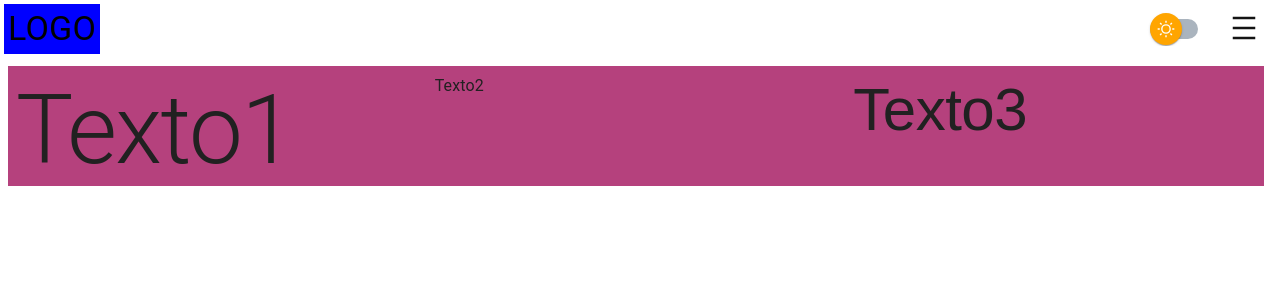
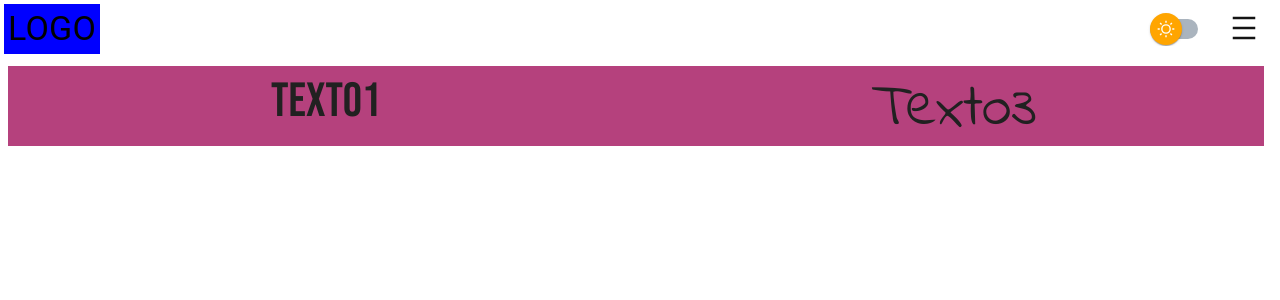
Before and after one commit to nicolasjrz/test-theme-material-ui, a React (Vite) app: page / in a window 1280 px wide. Shown: the top 300 px of the page. Built offline with nearby package versions, Linux system fonts and the light colour scheme.

Commit message:
add fonts in proyect

```diff
--- a/src/App.css
+++ b/src/App.css
@@ -40,3 +40,14 @@
 .read-the-docs {
   color: #888;
 } */
+
+
+@font-face {
+  font-family: prueba1;
+  src: url(../src/assets/fonts/BebasNeue-Regular.ttf);
+}
+
+@font-face {
+  font-family: prueba2;
+  src: url(../src/assets/fonts/IndieFlower-Regular.ttf);
+}
--- a/src/pages/HomePage.jsx
+++ b/src/pages/HomePage.jsx
@@ -10,20 +10,18 @@ export const HomePage = () => {
         spacing={1}
         container
         style={{ backgroundColor: theme.palette.background2.default }}
+        textAlign={"center"}
       >
-        <Grid item sm={4}>
+        <Grid item sm={6}>
           <Typography
-            variant="h1" // Especifica el estilo de tipografía primaria
+            variant="h3" // Especifica el estilo de tipografía primaria
             sx={{ fontFamily: theme.typography.primary.fontFamily }}
           >
             Texto1
           </Typography>
         </Grid>
-        <Grid item sm={4}>
-          <Typography variant="body1">Texto2</Typography>{" "}
-          {/* Usando el estilo de tipografía predeterminado */}
-        </Grid>
-        <Grid item sm={4}>
+
+        <Grid item sm={6}>
           <Typography
             variant="h2" // Especifica el estilo de tipografía secundaria
             sx={{ fontFamily: theme.typography.secondary.fontFamily }}
--- a/src/ui/theme/getDesignTokens.js
+++ b/src/ui/theme/getDesignTokens.js
@@ -6,7 +6,7 @@ export const getDesignTokens = (mode) => {
 
   // Define tus dos tipos de tipografía personalizados
   const typographyPrimary = {
-    fontFamily: "'Roboto', sans-serif",
+    fontFamily: "prueba1, 'Roboto', sans-serif", // Usa la fuente personalizada 'prueba1' y si no está disponible, usa 'Roboto'
     h1: {
       fontSize: "2rem",
       fontWeight: 600,
@@ -15,9 +15,9 @@ export const getDesignTokens = (mode) => {
   };
 
   const typographySecondary = {
-    fontFamily: "'Arial', sans-serif",
+    fontFamily: "prueba2, sans-serif", // Usa la fuente personalizada 'prueba2' y si no está disponible, usa 'Arial'
     h1: {
-      fontSize: "1.5rem",
+      fontSize: "2.5rem",
       fontWeight: 700,
     },
     // ... Otros estilos de tipografía para la tipografía secundaria
```
Also changed, not shown: src/assets/fonts/BebasNeue-Regular.ttf (added), src/assets/fonts/IndieFlower-Regular.ttf (added).
